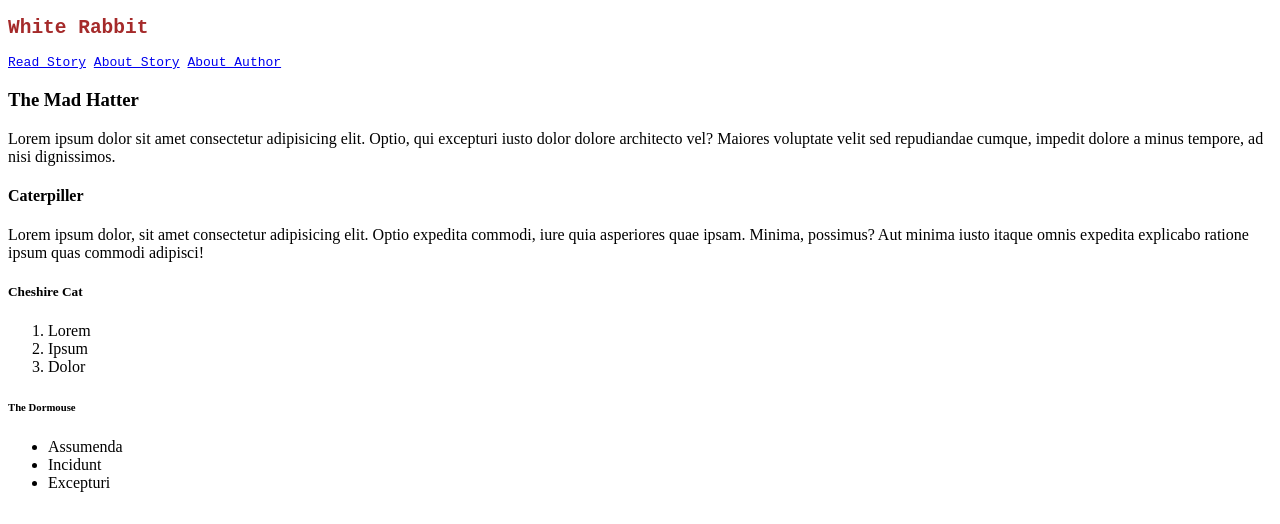
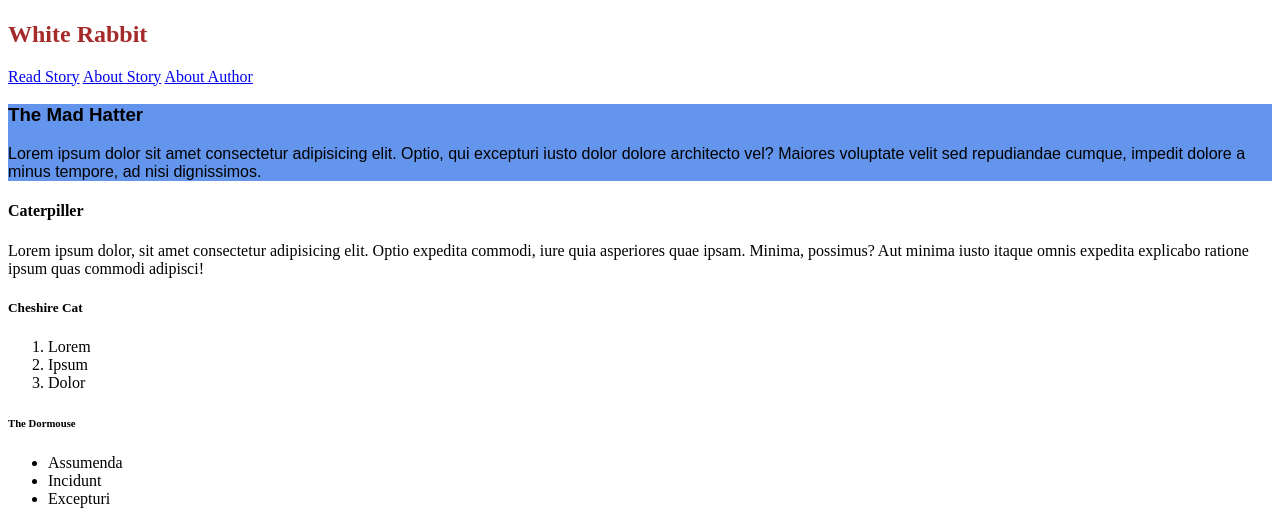
Before and after one commit to jacobmilhon/fsw-100, a plain HTML site: page week2/index.html in a window 1280 px wide. Shown: the part 293-817 px from the top of the page. Drawn offline with Linux system fonts and the light colour scheme.

Commit message:
updating

```diff
--- a/week2/index.html
+++ b/week2/index.html
@@ -12,13 +12,13 @@
             <img src="https://upload.wikimedia.org/wikipedia/commons/6/68/Alice_crescendo_no_tribunal.jpg" width="300"/> <!--inline-->
         </div>
 
-        <div id="links"> <!--block-->
+        <div> <!--block-->
             <h2>White Rabbit</h2> <!--block-->
             <a href="https://www.adobe.com/be_en/active-use/pdf/Alice_in_Wonderland.pdf">Read Story</a> <!--inline-->
             <a href="https://en.wikipedia.org/wiki/Alice%27s_Adventures_in_Wonderland">About Story</a> <!--inline-->
             <a href="https://en.wikipedia.org/wiki/Lewis_Carroll">About Author</a> <!--inline-->
         </div>
-        <div> <!--block-->
+        <div id="partThree"> <!--block-->
             <h3>The Mad Hatter</h3> <!--block-->
             <p> <!--block-->
                 Lorem ipsum dolor sit amet consectetur adipisicing elit. Optio, qui excepturi iusto dolor dolore architecto vel? Maiores voluptate velit sed repudiandae cumque, impedit dolore a minus tempore, ad nisi dignissimos.
--- a/week2/styles.css
+++ b/week2/styles.css
@@ -3,8 +3,9 @@
     color: purple;
 }
 
-#links {
-    font-family: monospace;
+#partThree{
+    font-family: fantasy;
+    background-color: cornflowerblue;
 }
 
 div > h2 {
```
